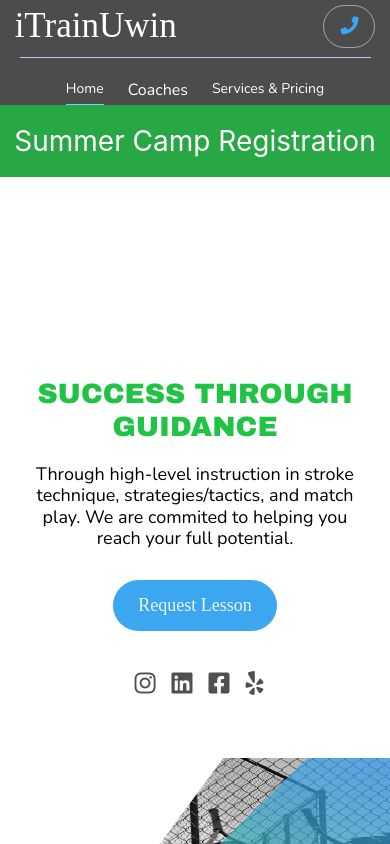
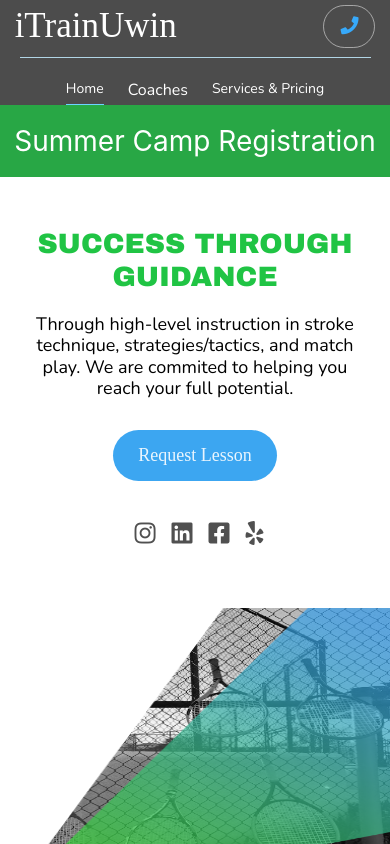
Before and after one commit to mtaslagyan/itrainuwin, a React (Create React App) app: page / in a window 390 px wide. Shown: the top 844 px of the page. Built offline with nearby package versions, Linux system fonts and the light colour scheme; a web font is replaced by a local one.

Commit message:
Add files via upload

```diff
--- a/src/index.css
+++ b/src/index.css
@@ -52,7 +52,7 @@
 }
 
 .banner-text{
-  margin-top:200px;
+  margin-top:50px;
   padding-left:100px;
   animation-duration: 3s;
   animation-name: fadeIn;
@@ -823,7 +823,7 @@
     font-size:30px;
   }
   .banner-text{
-    margin-top:200px;
+    margin-top:50px;
   }
   .banner-requestBtn{
     font-size:22px;
@@ -941,7 +941,7 @@
     font-size:28px;
   }
   .banner-text{
-    margin-top:200px;
+    margin-top:50px;
     text-align:center;
     padding-left:100px;
     padding-right:100px;
```
